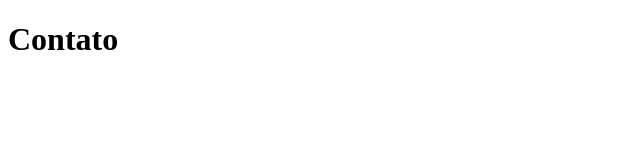
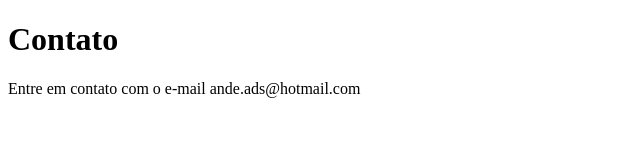
Before and after one commit to Annderson10/sistema-de-cadastro, a plain HTML site: page contato.html in a window 1280 px wide. Shown: the whole page, without its empty margins (0-640 px from the left). Drawn offline with Linux system fonts and the light colour scheme.

Commit message:
add contato de email

```diff
--- a/contato.html
+++ b/contato.html
@@ -7,5 +7,6 @@
 </head>
 <body>
     <h1>Contato</h1>
+    <p>Entre em contato com o e-mail ande.ads@hotmail.com</p>
 </body>
 </html>
```
